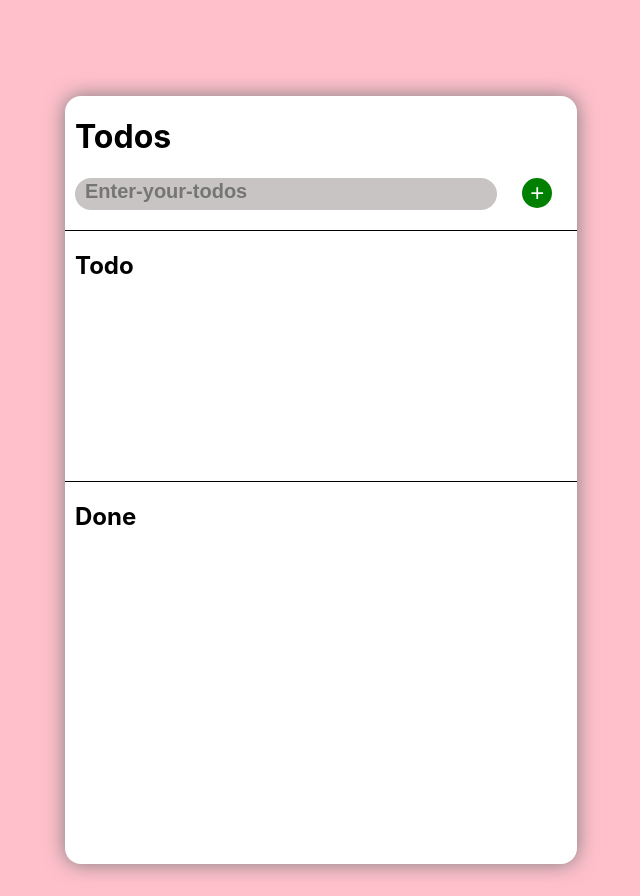
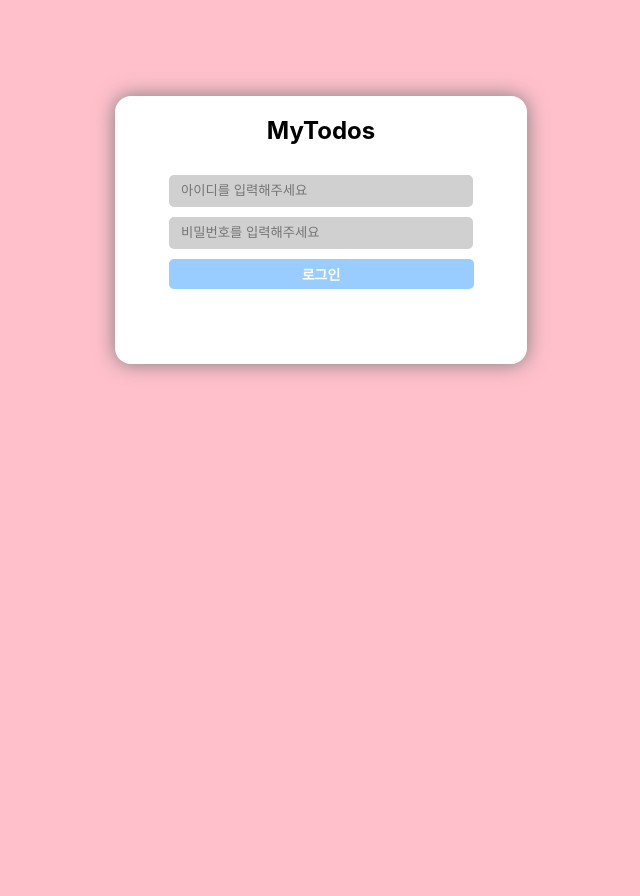
Before and after one commit to limjung99/ReactTodoList, a React (Create React App) app: page / in a window 1280 px wide. Shown: the whole page, without its empty margins (319-959 px from the left). After the commit the page ends 800 px from the top, so only its background shows below. Built offline with nearby package versions, Linux system fonts and the light colour scheme.

Commit message:
로그인 컴포넌트 추가

```diff
--- a/src/App.js
+++ b/src/App.js
@@ -1,8 +1,10 @@
 import { createGlobalStyle } from 'styled-components';
 import React, { useState } from 'react';
-import TodoContainer from './Components/TodoContainer';
-import TodoList  from './Components/TodoList';
-import TodoForm from './Components/TodoForm';
+import TodoContainer from './TodoComponents/TodoContainer';
+import TodoList  from './TodoComponents/TodoList';
+import TodoForm from './TodoComponents/TodoForm';
+import LoginContainer from './LoginComponents/LoginContainer';
+import Login from './LoginComponents/Login';
 
 
 const GlobalStyle = createGlobalStyle`
@@ -18,10 +20,9 @@ function App() {
   return (
    <>
       <GlobalStyle/>
-      <TodoContainer>
-        <TodoForm todos={todos} settodos={settodos}/>
-        <TodoList todos={todos} settodos={settodos}/>
-      </TodoContainer>
+      <LoginContainer>
+        <Login></Login>
+      </LoginContainer>
    </>
   );
 }
--- /dev/null
+++ b/src/LoginComponents/Login.js
@@ -0,0 +1,64 @@
+import React from "react";
+import LoginContainer from "./LoginContainer";
+import styled from "styled-components";
+
+const InputFormWrap = styled.div`
+    display:flex;
+    flex-direction: column;
+    justify-content: center;
+    align-items: center;
+`
+
+const InputField = styled.form`
+    display:flex;
+    flex-direction: column;
+    align-items: center;
+`
+
+const InputIdField = styled.input`
+    margin-top:10px;
+    width:300px;
+    height:30px;
+    border: none;
+    border-radius:5px;
+    background:rgb(208,208,208);
+    text-indent:10px;
+`
+
+const InputPwField = styled.input`
+    margin-top:10px;
+    width:300px;
+    height:30px;
+    border:none;
+    border-radius: 5px;
+    background: rgb(208,208,208);
+    text-indent:10px;
+`
+
+
+const InputButton = styled.button`
+    margin-top:10px;
+    border: none;
+    background: rgb(153, 204, 255);
+    width:305px;
+    height:30px;
+    border-radius:5px;
+    font-size:14px;
+    color:white;
+    font-weight:bold;
+`
+
+function Login(props){
+    return (
+       <InputFormWrap>
+            <InputField>
+                <h2>MyTodos</h2>
+                <InputIdField placeholder="아이디를 입력해주세요" type="text"></InputIdField>
+                <InputPwField placeholder="비밀번호를 입력해주세요" type="password"></InputPwField>
+                <InputButton >로그인</InputButton>
+            </InputField>
+       </InputFormWrap>
+    )
+}
+
+export default Login
--- /dev/null
+++ b/src/LoginComponents/LoginContainer.js
@@ -0,0 +1,27 @@
+import React from "react";
+import styled, { StyledComponent } from "styled-components";
+
+const LoginContainerWrap = styled.div`
+    width: 412px;
+    height: 268px;
+
+    position: relative; /* 추후 박스 하단에 추가 버튼을 위치시키기 위한 설정 */
+    background: white;
+    border-radius: 16px;
+    box-shadow: 0 0 8px 0 rgba(0, 0, 0, 0.04);
+
+    margin: 0 auto; /* 페이지 중앙에 나타나도록 설정 */
+
+    margin-top: 96px;
+    margin-bottom: 32px;
+    display: flex;
+    flex-direction: column;
+    box-shadow: 0px 0px 20px rgb(125, 123, 125);
+`
+
+// children을 통해 child node를 전달가능
+function LoginContainer({children}){
+    return <LoginContainerWrap>{children}</LoginContainerWrap>
+}
+
+export default LoginContainer
--- a/src/Components/TodoList.js
+++ b/src/TodoComponents/TodoList.js
@@ -7,6 +7,9 @@ const ListWrap = styled.div`
     height:30%;
     h2{
         margin-left:10px;
+    }
+    li{
+        margin-left:20px;
     }
 `
 
```
Also changed, not shown: src/TodoComponents/TodoContainer.js (renamed from src/Components/TodoContainer.js), src/TodoComponents/TodoForm.js (renamed from src/Components/TodoForm.js).
